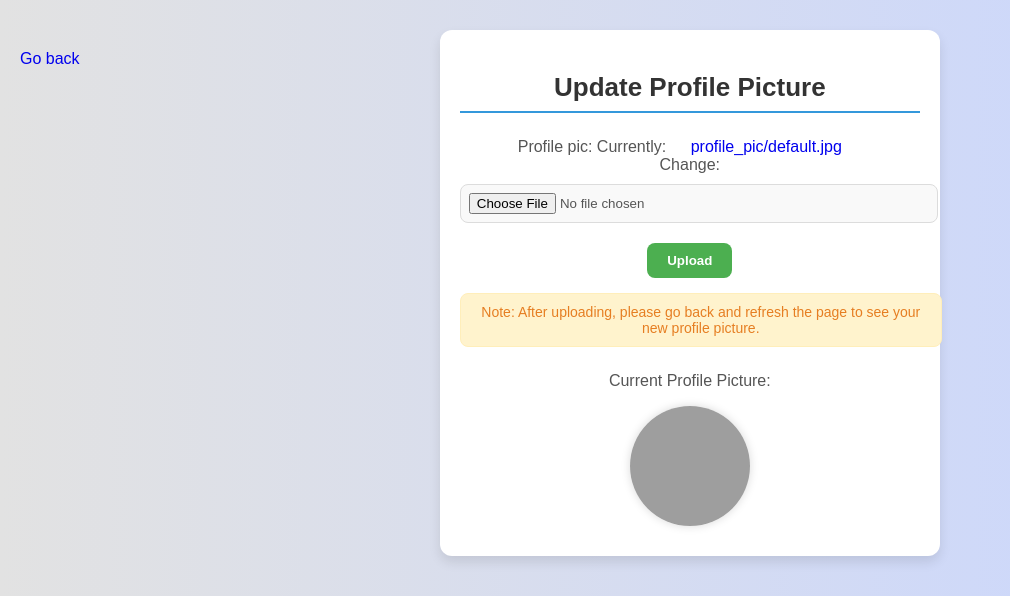
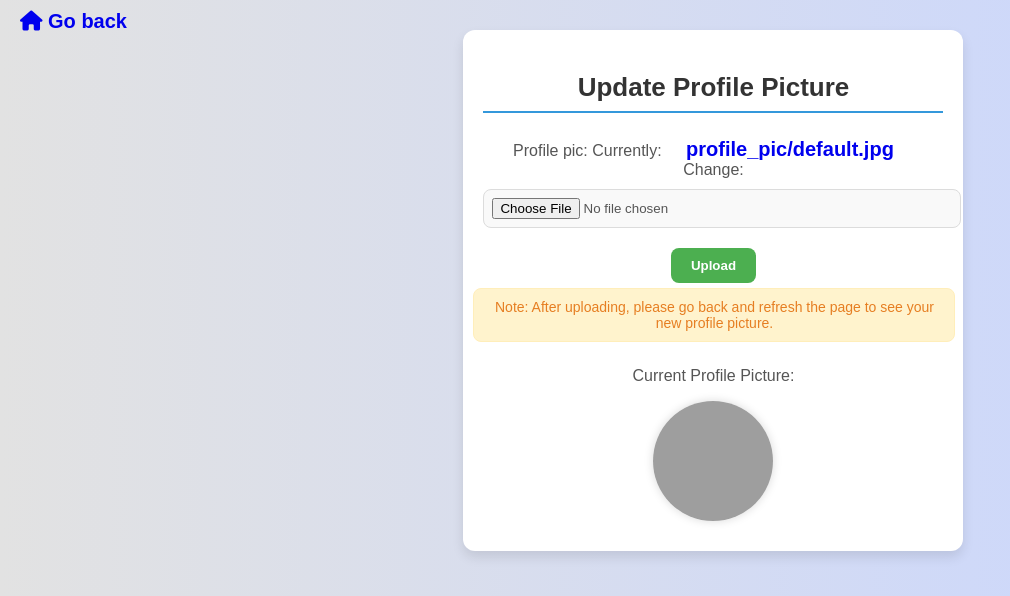
Before and after one commit to KATAKYIE-KWESI/Django-Project13, a Django app: page /upload-profile/ in a window 1280 px wide. Shown: the top 596 px of the page, without its empty margins (0-1010 px from the left). Run offline with Django 5.2, Linux system fonts and the light colour scheme; the visitor is signed in with stand-in values (Sample User, id 1); data comes from the database, SQL or seed files in the repository; both versions use the stored data as it was after the commit; some libraries are stand-ins or nearby versions; grey boxes are pictures that could not be loaded.

Commit message:
Finsihed styling my upload profile page

```diff
--- a/static/styles4.css
+++ b/static/styles4.css
@@ -13,7 +13,9 @@
 
 a{
  text-decoration: none;
- margin: 50px 20px;
+ margin: 10px 20px;
+ font-weight: bold;
+ font-size: 20px;
 
 }
 
@@ -107,7 +109,7 @@
 
 /* Refresh note message */
 .note {
-    margin-top: 15px;
+    margin: 5px -10px;
     color: #e67e22;
     background-color: #fff3cd;
     border: 1px solid #ffeeba;
--- a/templates/Upload_profile.html
+++ b/templates/Upload_profile.html
@@ -5,10 +5,13 @@
     <meta charset="UTF-8">
     <title>Update Profile Picture</title>
     <link rel="stylesheet" href="{% static 'styles4.css' %}">
+    <link rel="stylesheet" href="https://unicons.iconscout.com/release/v4.2.0/css/line.css">
+    <link rel="stylesheet" href="https://cdnjs.cloudflare.com/ajax/libs/font-awesome/6.5.0/css/all.min.css">
 </head>
 <body>
 
-    <a href="{% url 'firstpage' %}"> Go back</a>
+
+    <a href="{% url 'firstpage' %}"><i class="fa-solid fa-house"></i> Go back</a>
 
 
 
```
Also changed, not shown: db.sqlite3.
